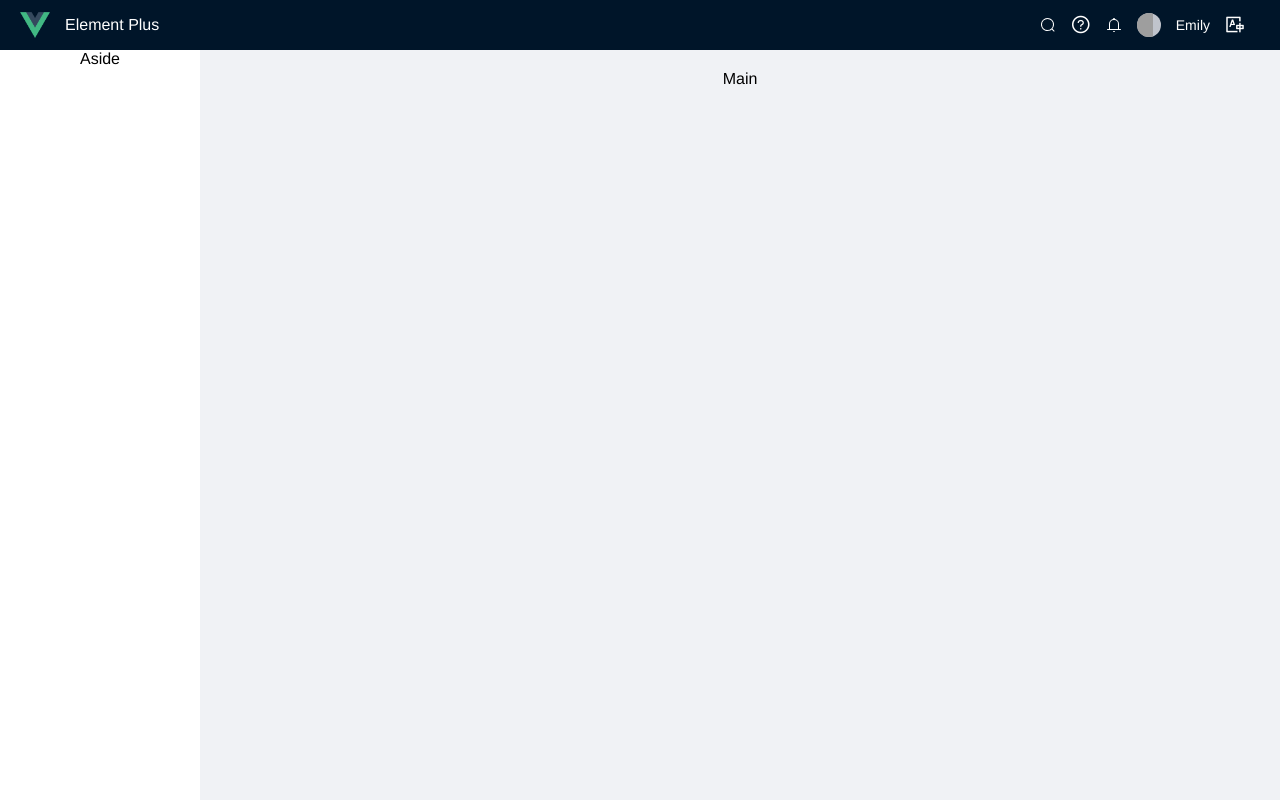
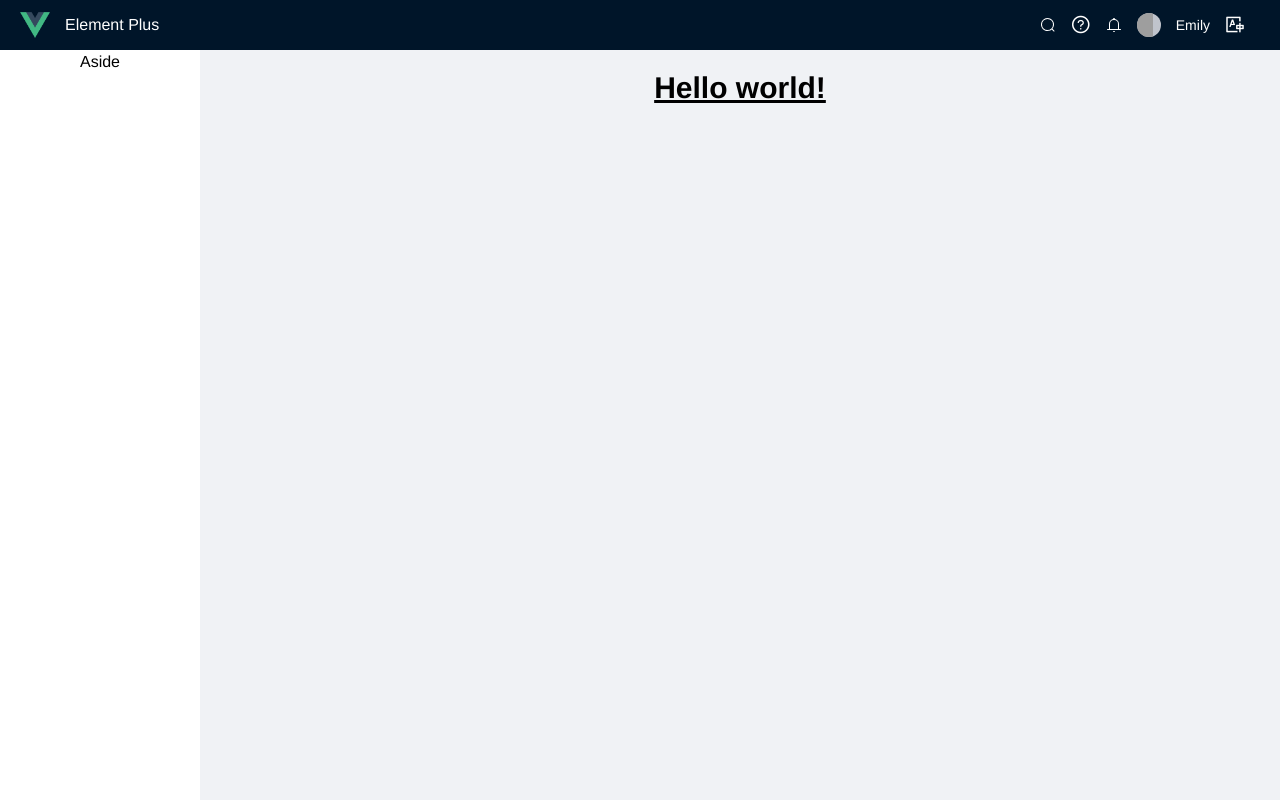
Before and after one commit to yananchor/vue-project, a Vue app: page /home in a window 1280 px wide. Built offline with nearby package versions, Linux system fonts and the light colour scheme; grey boxes are pictures that could not be loaded.

Commit message:
add vue i18n and tailwind css

```diff
--- a/package.json
+++ b/package.json
@@ -11,6 +11,7 @@
     "core-js": "^3.8.3",
     "element-plus": "^2.2.2",
     "vue": "^3.2.13",
+    "vue-i18n": "^9.1.10",
     "vue-router": "^4.0.3",
     "vuex": "^4.0.0"
   },
@@ -20,9 +21,12 @@
     "@vue/cli-plugin-typescript": "~5.0.0",
     "@vue/cli-plugin-vuex": "~5.0.0",
     "@vue/cli-service": "~5.0.0",
+    "autoprefixer": "^10.4.7",
     "node-sass": "^7.0.1",
+    "postcss": "^8.4.14",
     "sass-loader": "^13.0.0",
     "style-loader": "^3.3.1",
+    "tailwindcss": "^3.1.4",
     "typescript": "~4.5.5"
   }
 }
--- /dev/null
+++ b/postcss.config.js
@@ -0,0 +1,6 @@
+module.exports = {
+  plugins: {
+    tailwindcss: {},
+    autoprefixer: {},
+  },
+}
--- /dev/null
+++ b/src/index.css
@@ -0,0 +1,3 @@
+@tailwind base;
+@tailwind components;
+@tailwind utilities;
--- a/src/main.ts
+++ b/src/main.ts
@@ -6,6 +6,7 @@
 import "element-plus/dist/index.css";
 import * as ElementPlusIconsVue from "@element-plus/icons-vue";
 import './assets/icons/iconfont/iconfont.css';
+import './index.css';
 const app = createApp(App);
 app.use(ElementPlus).use(store).use(router).mount("#app");
 // Register all icon
--- a/src/views/HomeView.vue
+++ b/src/views/HomeView.vue
@@ -6,7 +6,11 @@
       </el-header>
       <el-container class="main-container">
         <el-aside width="200px">Aside</el-aside>
-        <el-main>Main</el-main>
+        <el-main>
+          <h1 class="text-3xl font-bold underline">
+            Hello world!
+          </h1>
+        </el-main>
       </el-container>
     </el-container>
   </div>
--- /dev/null
+++ b/tailwind.config.js
@@ -0,0 +1,11 @@
+/** @type {import('tailwindcss').Config} */
+module.exports = {
+  content: [
+    "./index.html",
+    "./src/**/*.{vue,js,ts,jsx,tsx}",
+  ],
+  theme: {
+    extend: {},
+  },
+  plugins: [],
+}
```
Also changed, not shown: 1 other file (tests, documents, lock files or other folders).
